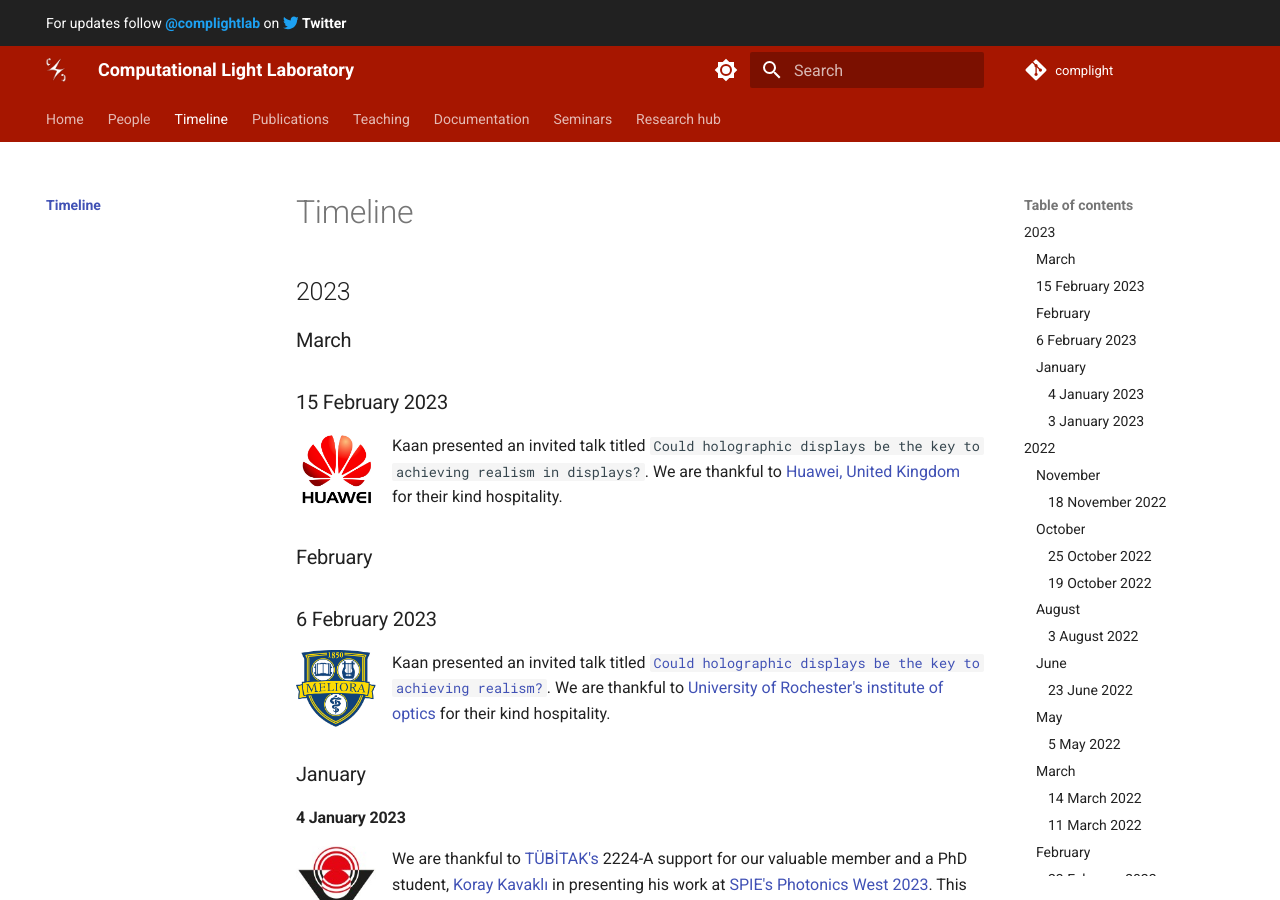
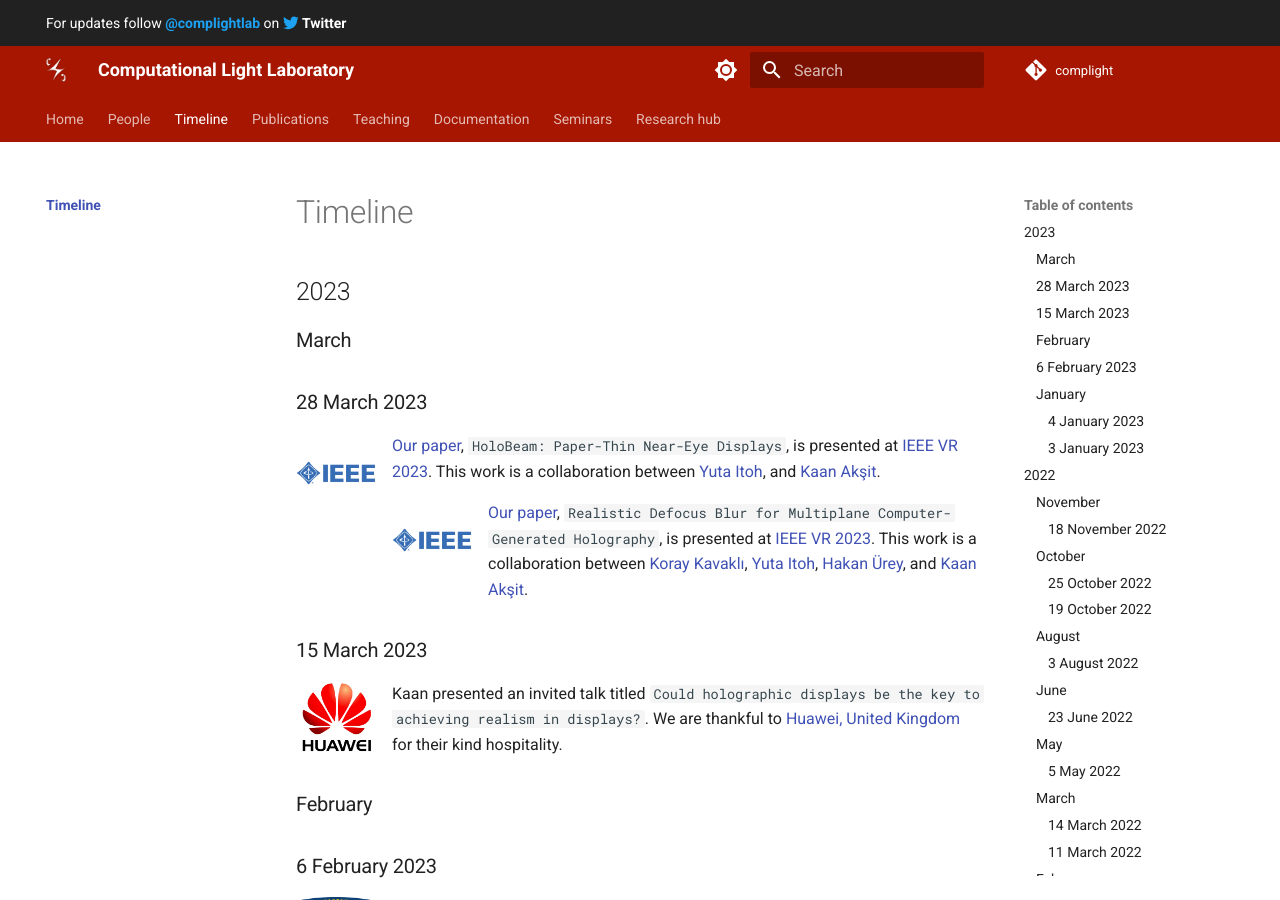
Before and after one commit to complight/complight.github.io, an MkDocs documentation site: the page built from docs/timeline/index.md, in a window 1280 px wide and 900 px high. Built offline with MkDocs 1.6.1 and Material for MkDocs 9.7.7, drawn with Linux system fonts in a browser that asks for light colours.

Commit message:
Updating the timeline.

```diff
--- a/docs/timeline/index.md
+++ b/docs/timeline/index.md
@@ -4,7 +4,28 @@
 
 
 ### March
-### 15 February 2023
+### 28 March 2023
+<div style="float: left; height:100px;" class="boxed">
+<img align="left" src="../media/ieee.png" width="80" alt/>
+</div>
+[Our paper](https://complightlab.com/publications/holobeam/), `HoloBeam: Paper-Thin Near-Eye Displays`, is presented at [IEEE VR 2023](https://ieeevr.org/2023/).
+This work is a collaboration between
+[Yuta Itoh](https://www.ar.c.titech.ac.jp/people/yuta-itoh),
+and [Kaan Akşit](https://kaanaksit.com).
+
+
+<div style="float: left; height:100px;" class="boxed">
+<img align="left" src="../media/ieee.png" width="80" alt/>
+</div>
+[Our paper](https://complightlab.com/publications/realistic_defocus_cgh/), `Realistic Defocus Blur for Multiplane Computer-Generated Holography`, is presented at [IEEE VR 2023](https://ieeevr.org/2023/).
+This work is a collaboration between
+[Koray Kavaklı](https://scholar.google.com/citations?user=rn6XtO4AAAAJ),
+[Yuta Itoh](https://www.ar.c.titech.ac.jp/people/yuta-itoh),
+[Hakan Ürey](https://mysite.ku.edu.tr/hurey/),
+and [Kaan Akşit](https://kaanaksit.com).
+
+
+### 15 March 2023
 <div style="float: left; height:100px;" class="boxed">
 <img align="left" src="../media/huawei.png" width="80" alt/>
 </div>
```
